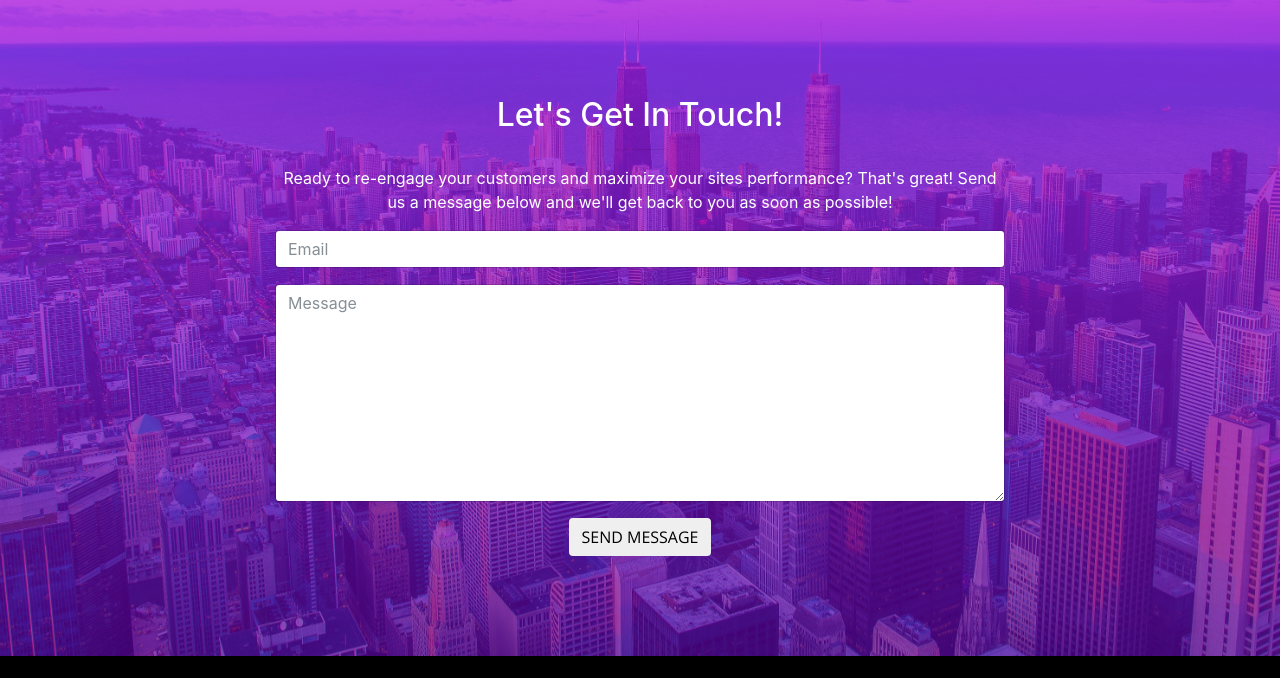
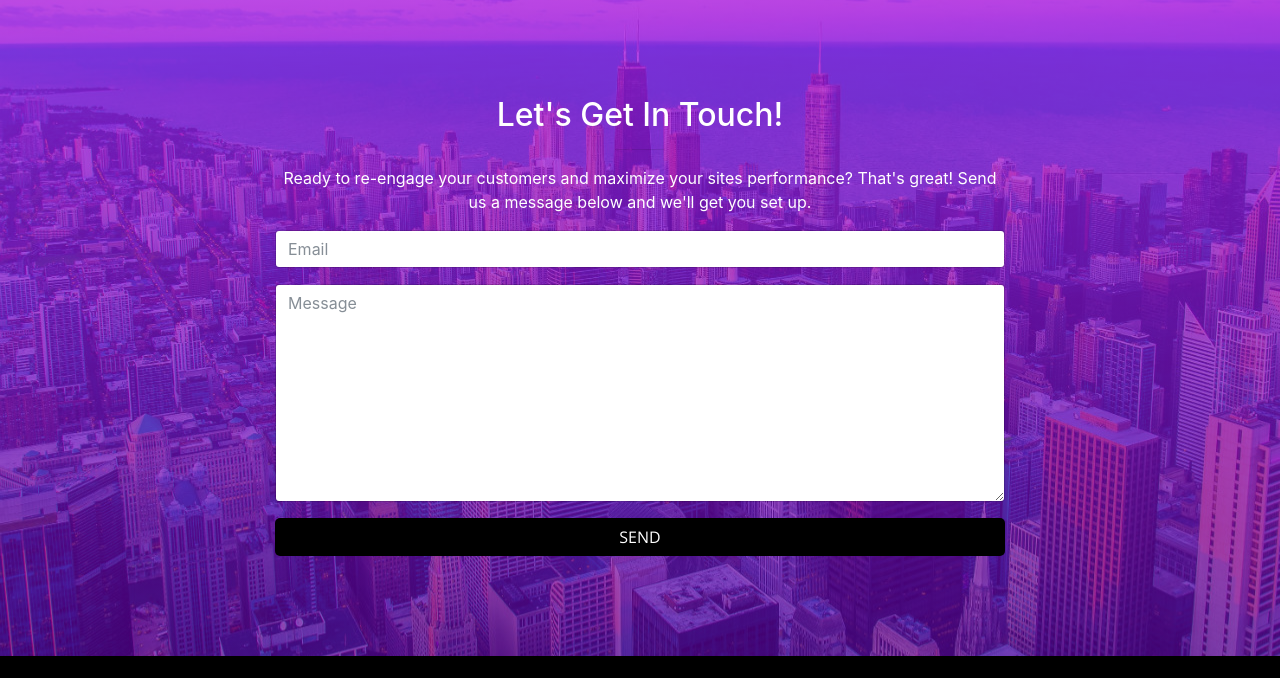
Before and after one commit to wokeconsulting/site, a website with bundled scripts: page index.html in a window 1280 px wide. Shown: the part 2670-3348 px from the top of the page. Built offline with nearby package versions, Linux system fonts and the light colour scheme.

Commit message:
Add formspree to site

```diff
--- a/index.html
+++ b/index.html
@@ -235,16 +235,19 @@
           <div class="col-lg-8 text-center">
             <h2 class="section-heading">Let's Get In Touch!</h2>
             <hr class="primary">
-            <p>Ready to re-engage your customers and maximize your sites performance? That's great! Send us a message below and we'll get back to you as soon as possible!</p>
+            <p>Ready to re-engage your customers and maximize your sites performance? That's great! Send us a message below and we'll get you set up.</p>
           </div>
         </div>
         <div class="row">
           <div class="col-lg-12">
-            <form id="contactForm" name="sentMessage" novalidate>
+            <form id="contactForm" name="sentMessage" action="https://formspree.io/louis.emmarket@gmail.com"
+      method="POST" novalidate>
+              <input type="hidden" name="_subject" value="New email from Woke Consulting site!" />
+              <input type="text" name="_gotcha" style="display:none" />
               <div class="row justify-content-center">
                 <div class="col-md-8">
                   <div class="form-group">
-                    <input class="form-control" id="email" type="email" placeholder="Email" required data-validation-required-message="Please enter your email address.">
+                    <input class="form-control" id="email" type="email" name="_replyto" placeholder="Email" required data-validation-required-message="Please enter your email address.">
                     <p class="help-block text-danger"></p>
                   </div>
                 </div>
@@ -255,9 +258,8 @@
                   </div>
                 </div>
                 <div class="clearfix"></div>
-                <div class="col-lg-12 text-center">
-                  <div id="success"></div>
-                  <button id="sendMessageButton" class="btn btn-xl" type="submit">Send Message</button>
+                <div class="col-md-8 text-center">
+                  <button id="sendMessageButton" class="btn btn-xl" type="submit">Send</button>
                 </div>
               </div>
             </form>
--- a/scss/_contact.scss
+++ b/scss/_contact.scss
@@ -5,4 +5,10 @@
   // background-size: cover;
   // background: linear-gradient(#bc23f2, rgb(71, 18, 96));
   color: #fff;
+  #sendMessageButton {
+    width: 100%;
+    background: black;
+    color: #FFF;
+    border-radius: 5px;
+  }
 }
```
Also changed, not shown: css/creative.css, css/creative.min.css.
